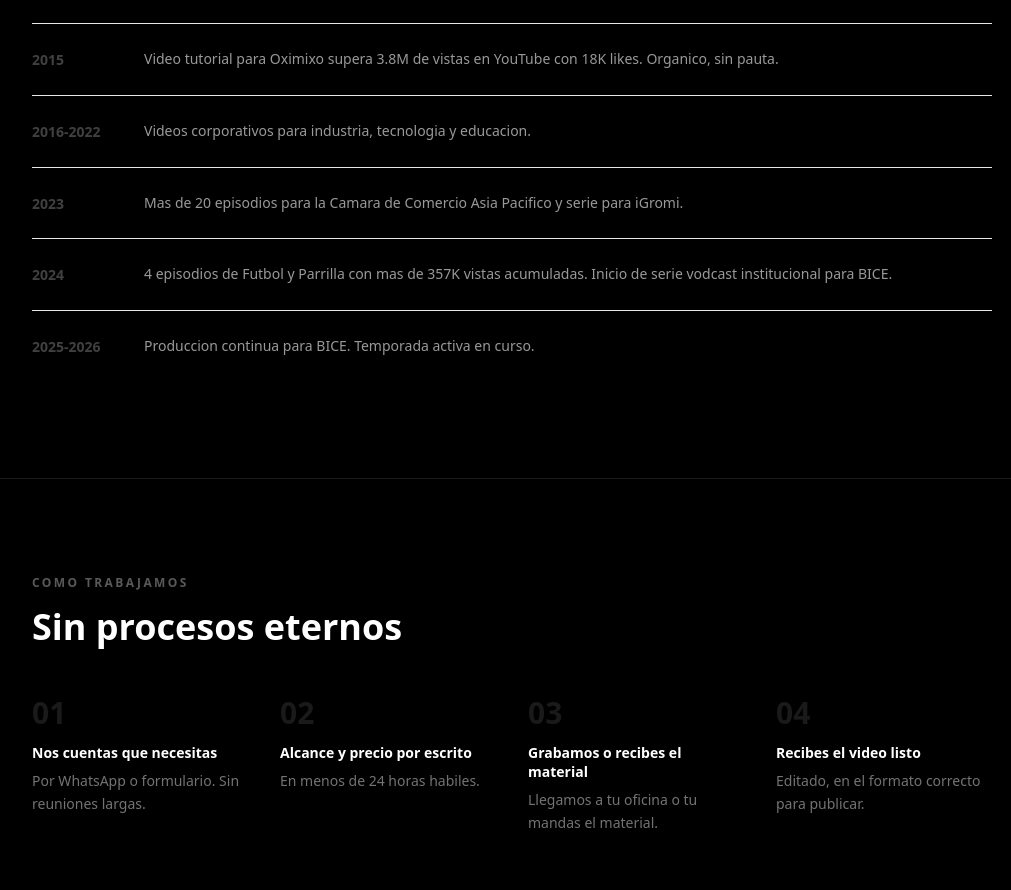
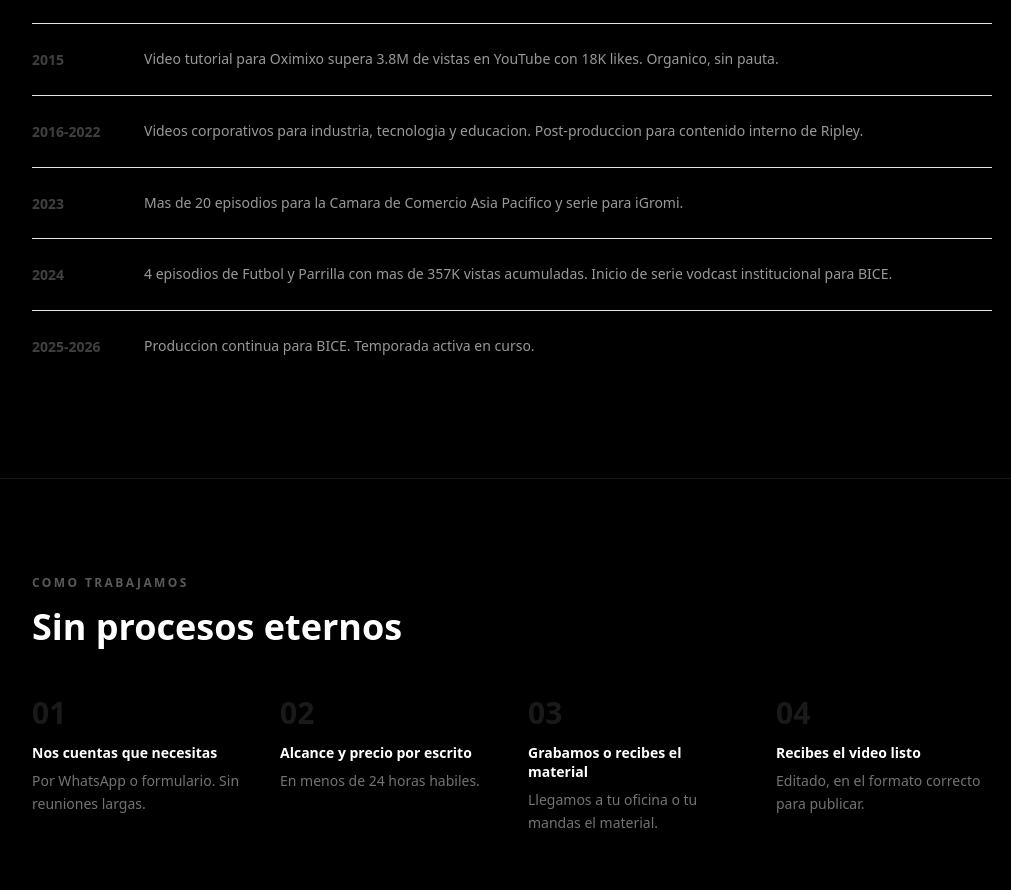
Before and after one commit to TronxGroup/Dekaelo-Media, a Next.js app: page /quienes-somos in a window 1280 px wide. Shown: the part 1740-2630 px from the top of the page, without its empty margins (128-1139 px from the left). Built offline with nearby package versions, Linux system fonts and the light colour scheme.

Commit message:
Update page.tsx

```diff
--- a/app/quienes-somos/page.tsx
+++ b/app/quienes-somos/page.tsx
@@ -21,7 +21,7 @@ const stats = [
 const milestones = [
   { year: "2014", text: "Seleccion oficial a Sitges Film Festival y BARS con Yokai. Comerciales para Editorial Televisa Chile — Revista Caras." },
   { year: "2015", text: "Video tutorial para Oximixo supera 3.8M de vistas en YouTube con 18K likes. Organico, sin pauta." },
-  { year: "2016-2022", text: "Videos corporativos para industria, tecnologia y educacion." },
+  { year: "2016-2022", text: "Videos corporativos para industria, tecnologia y educacion. Post-produccion para contenido interno de Ripley." },
   { year: "2023", text: "Mas de 20 episodios para la Camara de Comercio Asia Pacifico y serie para iGromi." },
   { year: "2024", text: "4 episodios de Futbol y Parrilla con mas de 357K vistas acumuladas. Inicio de serie vodcast institucional para BICE." },
   { year: "2025-2026", text: "Produccion continua para BICE. Temporada activa en curso." },
```
